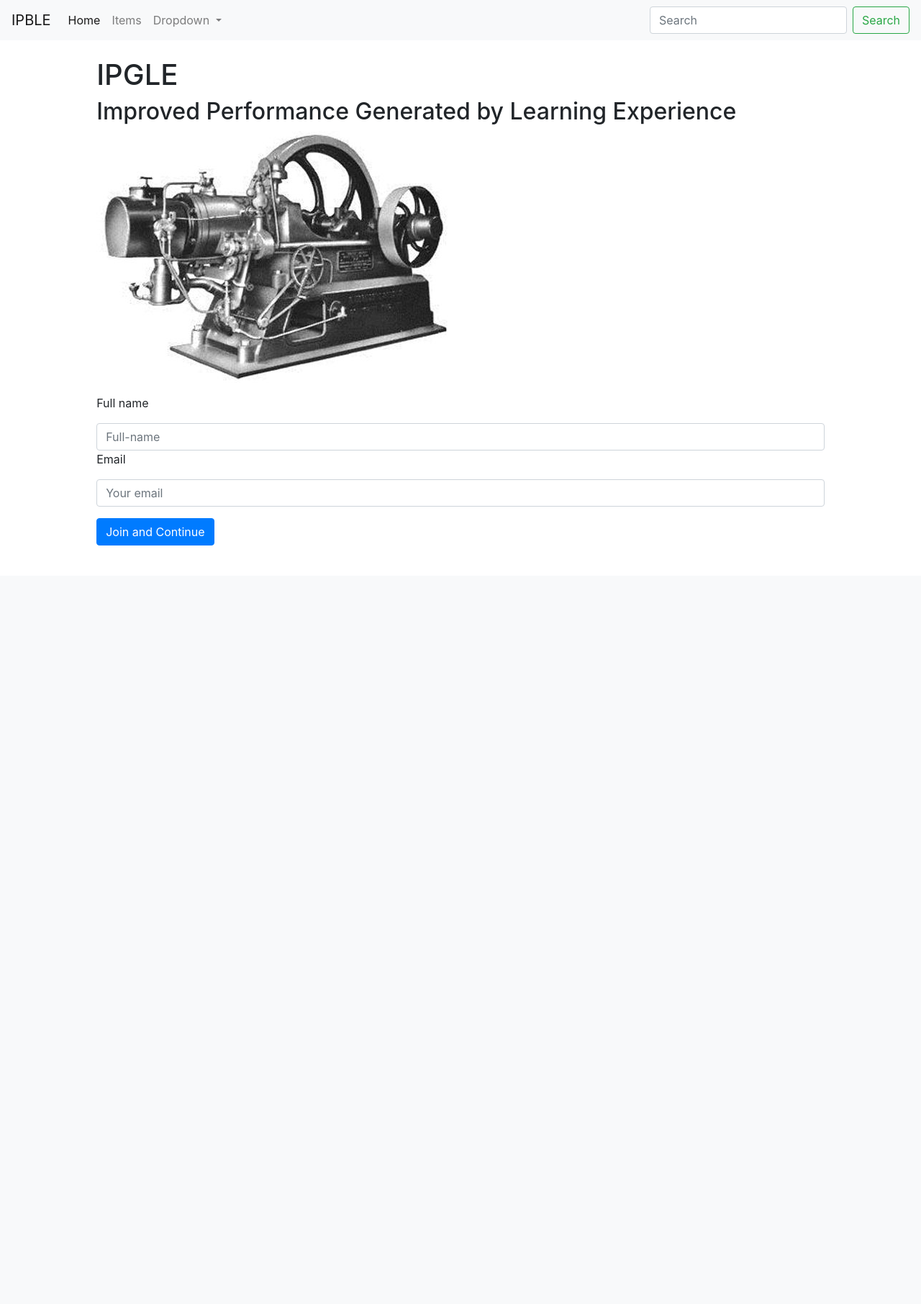
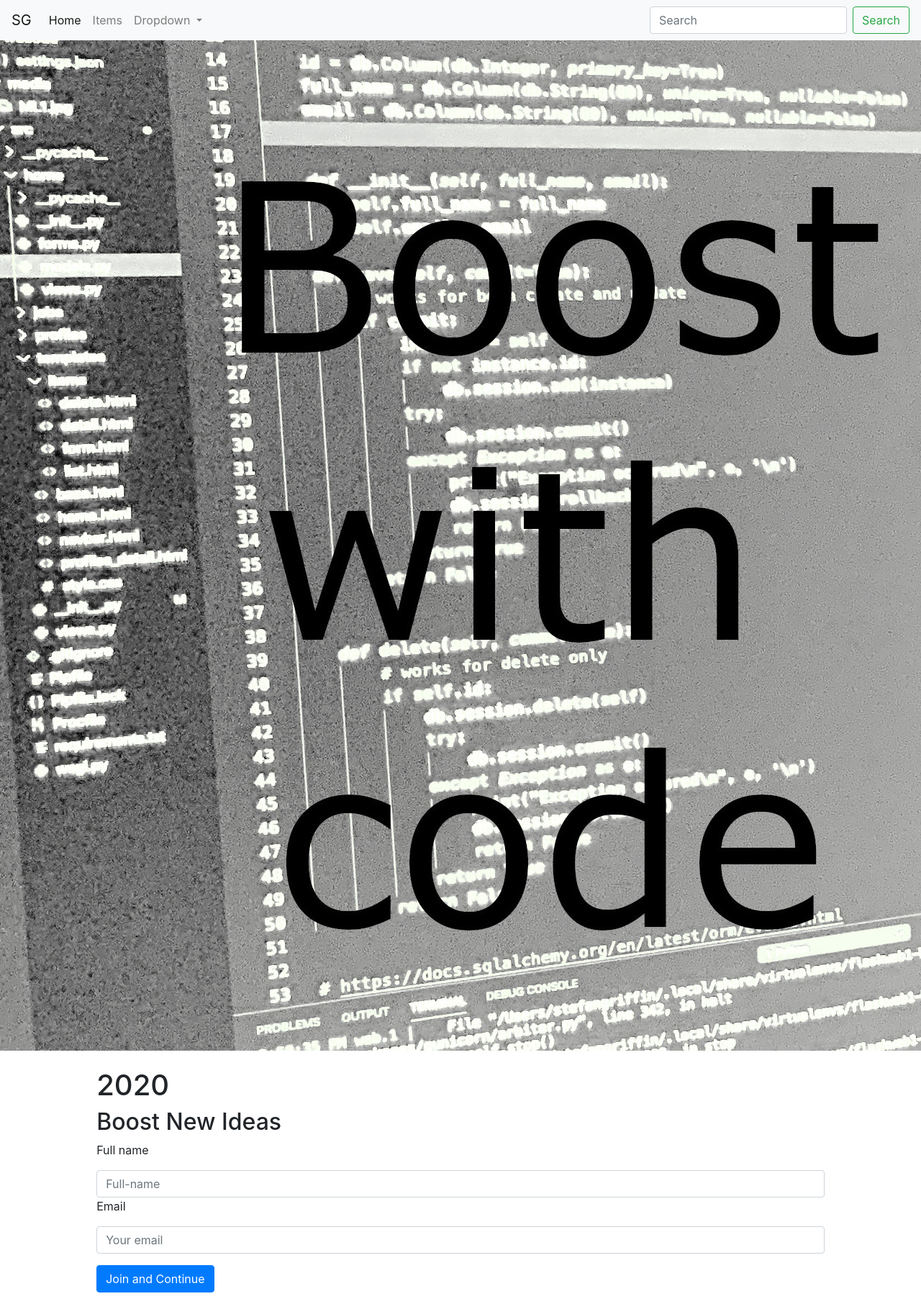
Before and after one commit to StefanGriffin/flask-application-1, a Flask app: page / in a window 1280 px wide; the page is wider, and only the part inside the window is pictured. Shown: that part at 72% size. Before the commit the page ends 758 px from the top of that part, so only its background shows below. Run offline with Flask 2, Linux system fonts and the light colour scheme; some libraries are stand-ins or nearby versions.

Commit message:
Update 70

```diff
--- a/src/templates/base.html
+++ b/src/templates/base.html
@@ -18,6 +18,8 @@
 
   {% include 'navbar.html' %}
 
+  {% include 'img2020.html' %}
+
   <div class="container-fluid mt-4">
     {% block content %}khhkhkhh{% endblock content %}
   </div>
--- a/src/templates/home.html
+++ b/src/templates/home.html
@@ -3,13 +3,9 @@
 {% block content %}
 <div class="col-10 mx-auto">
 
-    <h1>IPGLE</h1>
+    <h1>2020</h1>
 
-        <h2>Improved Performance Generated by Learning Experience</h2>
-
-    <p>
-    <img src="/media/ML1.jpg" alt="machine learning" />
-    </p>
+        <h2>Boost New Ideas</h2>
 
     <form method="POST">
         {{ form.csrf_token }}
--- /dev/null
+++ b/src/templates/img2020.html
@@ -0,0 +1,7 @@
+{% block content %}
+
+<body>
+   <img src="templates/imgs/boost.jpeg/" alt="boost new ideas with code">
+</body>
+
+{% endblock content %}
--- a/src/templates/navbar.html
+++ b/src/templates/navbar.html
@@ -1,5 +1,5 @@
 <nav class="navbar navbar-expand-lg navbar-light bg-light">
-    <a class="navbar-brand" href="#">IPBLE</a>
+    <a class="navbar-brand" href="#">SG</a>
     <button class="navbar-toggler" type="button" data-toggle="collapse" data-target="#navbarSupportedContent" aria-controls="navbarSupportedContent" aria-expanded="false" aria-label="Toggle navigation">
       <span class="navbar-toggler-icon"></span>
     </button>
```
Also changed, not shown: src/__init__.py (+4 -4 lines), media/ML1.jpg (deleted), src/templates/imgs/boost.jpeg (added).
